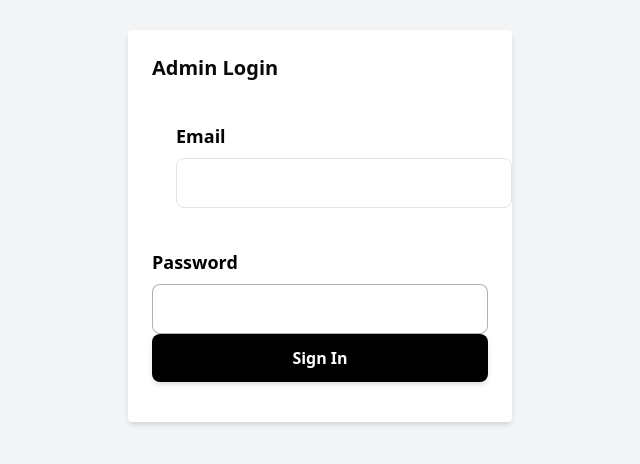
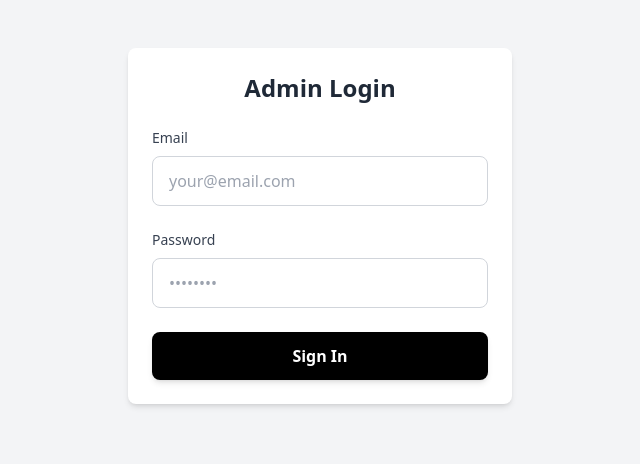
Before and after one commit to AreebaxIrfan/Niky_Dashboard, a Next.js app: page / in a window 1280 px wide. Shown: the part 174-638 px from the top of the page, without its empty margins (320-960 px from the left). Built offline with nearby package versions, Linux system fonts and the light colour scheme.

Commit message:
Update page.tsx

```diff
--- a/src/app/login/page.tsx
+++ b/src/app/login/page.tsx
@@ -36,43 +36,55 @@ export default function LoginForm() {
 
   return (
   <div className="flex justify-center items-center h-screen bg-gray-100">
-      <form onSubmit={handleSubmit(onSubmit)} className="bg-white p-6 rounded shadow-md w-96">
-        <h2 className="text-xl font-bold mb-4">
-          Admin Login</h2>
-        <div className="mb-4  w-96 p-6">
-          <label htmlFor="email" className="block text-lg font-bold text-black mb-2">
+  <form onSubmit={handleSubmit(onSubmit)} className="bg-white p-6 rounded-lg shadow-md w-96">
+    <h2 className="text-2xl font-bold mb-6 text-center text-gray-800">Admin Login</h2>
+
+    {/* Email Input */}
+    <div className="mb-6">
+      <label htmlFor="email" className="block text-sm font-medium text-gray-700 mb-2">
         Email
       </label>
       <input
         {...register('email')}
         type="email"
         id="email"
-            className="w-full px-4 py-3 rounded-lg  bg-opacity-20 border border-opacity-30 focus:border-black focus:ring-2 focus:ring-black text-black placeholder-white placeholder-opacity-70 transition duration-200"
+        className="w-full px-4 py-3 rounded-lg border border-gray-300 focus:border-black focus:ring-2 focus:ring-black placeholder-gray-400 transition duration-200"
         placeholder="your@email.com"
       />
-          {errors.email && <p className="mt-2 text-sm text-black font-medium">{errors.email.message}</p>}
+      {errors.email && (
+        <p className="mt-2 text-sm text-red-600 font-medium">{errors.email.message}</p>
+      )}
     </div>
-        <div className="mb-4">
-          <label htmlFor="password" className="block text-lg font-bold text-black mb-2">
+
+    {/* Password Input */}
+    <div className="mb-6">
+      <label htmlFor="password" className="block text-sm font-medium text-gray-700 mb-2">
         Password
       </label>
       <input
         {...register('password')}
         type="password"
         id="password"
-            className="w-full px-4 py-3 rounded-lg bg-white bg-opacity-20 border border-black border-opacity-30 focus:border-yellow-300 focus:ring-2 focus:ring-yellow-300 text-white placeholder-white placeholder-opacity-70 transition duration-200"
+        className="w-full px-4 py-3 rounded-lg border border-gray-300 focus:border-black focus:ring-2 focus:ring-black placeholder-gray-400 transition duration-200"
         placeholder="••••••••"
       />
-          {errors.password && <p className="mt-2 text-sm text-yellow-200 font-medium">{errors.password.message}</p>}
-          {error && <p className="text-sm text-yellow-200 font-medium mb-4">{error}</p>}
+      {errors.password && (
+        <p className="mt-2 text-sm text-red-600 font-medium">{errors.password.message}</p>
+      )}
+    </div>
+
+    {/* Error Message */}
+    {error && (
+      <p className="text-sm text-red-600 font-medium mb-4 text-center">{error}</p>
+    )}
+
+    {/* Submit Button */}
     <button
       type="submit"
-            className="w-full py-3 px-4 bg-black text-white font-bold rounded-lg shadow-md hover:shadow-lg transition hover:scale-105 duration-300 ease-in-out transform hover:-translate-y-1 focus:outline-none focus:ring-2 focus:ring-black focus:ring-opacity-50"
+      className="w-full py-3 px-4 bg-black text-white font-semibold rounded-lg shadow-md hover:bg-gray-800 focus:outline-none focus:ring-2 focus:ring-black focus:ring-opacity-50 transition duration-300"
     >
       Sign In
     </button>
-        </div>
-
   </form>
 </div>
   )
```
Lines whose indentation alone changed are shown as unchanged.
